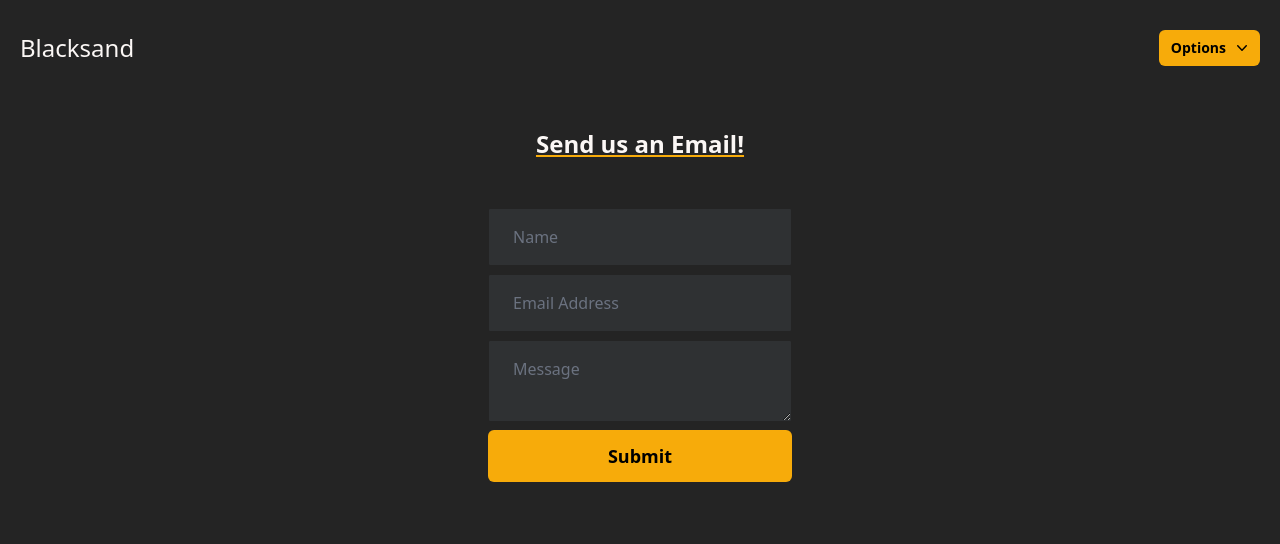
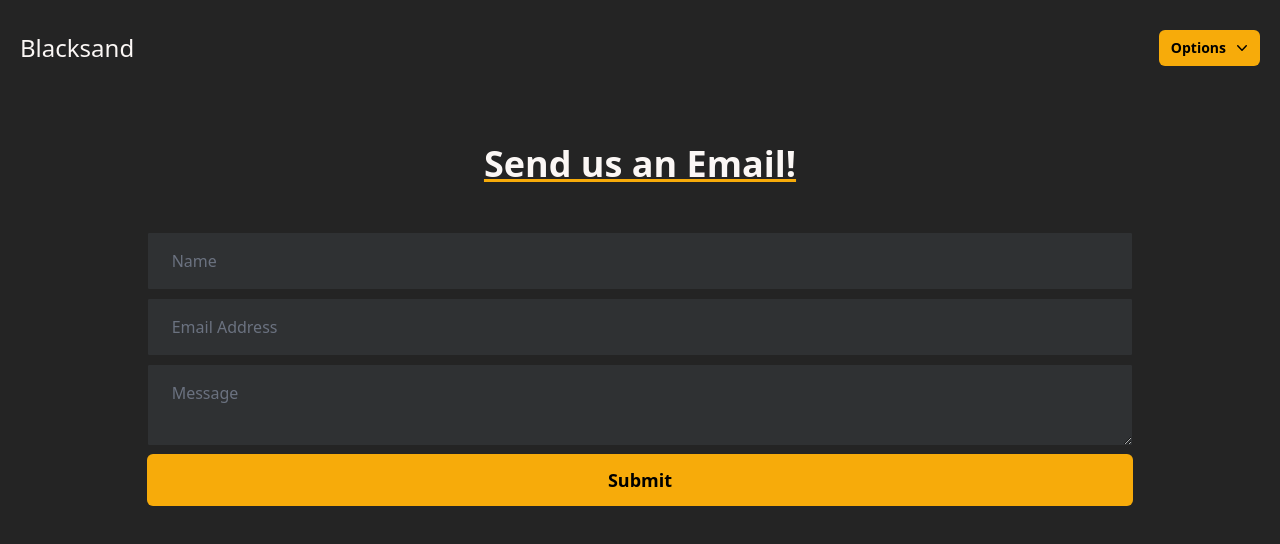
Before and after one commit to nathanpare/speedyscript-basic, a Next.js app: page /contact in a window 1280 px wide. Shown: the top 544 px of the page. Built offline with nearby package versions, Linux system fonts and the light colour scheme.

Commit message:
contact css

```diff
--- a/pages/contact.js
+++ b/pages/contact.js
@@ -41,12 +41,12 @@ const Contact = () => {
         <link rel="icon" href="/favicon.ico" />
       </Head>
       <Header />
-      <p className='text-[rgb(251,247,245)] text-2xl font-semibold text-center
-       decoration-[#F7AB0A] underline pt-8'>Send us an Email!</p>
+      <p className='text-[rgb(251,247,245)] text-2xl md:text-3xl lg:text-4xl font-semibold text-center
+       decoration-[#F7AB0A] underline pt-12'>Send us an Email!</p>
 
       <form
         id='contact-form' onSubmit={handleSubmit(onSubmit)}
-        className='flex flex-col space-y-2 w-96 mx-auto p-10 sm:w-96'>
+        className='flex flex-col space-y-2 mx-auto p-10 sm:w-10/12'>
         <input
           type='hidden'
           name='contact_number'
```
